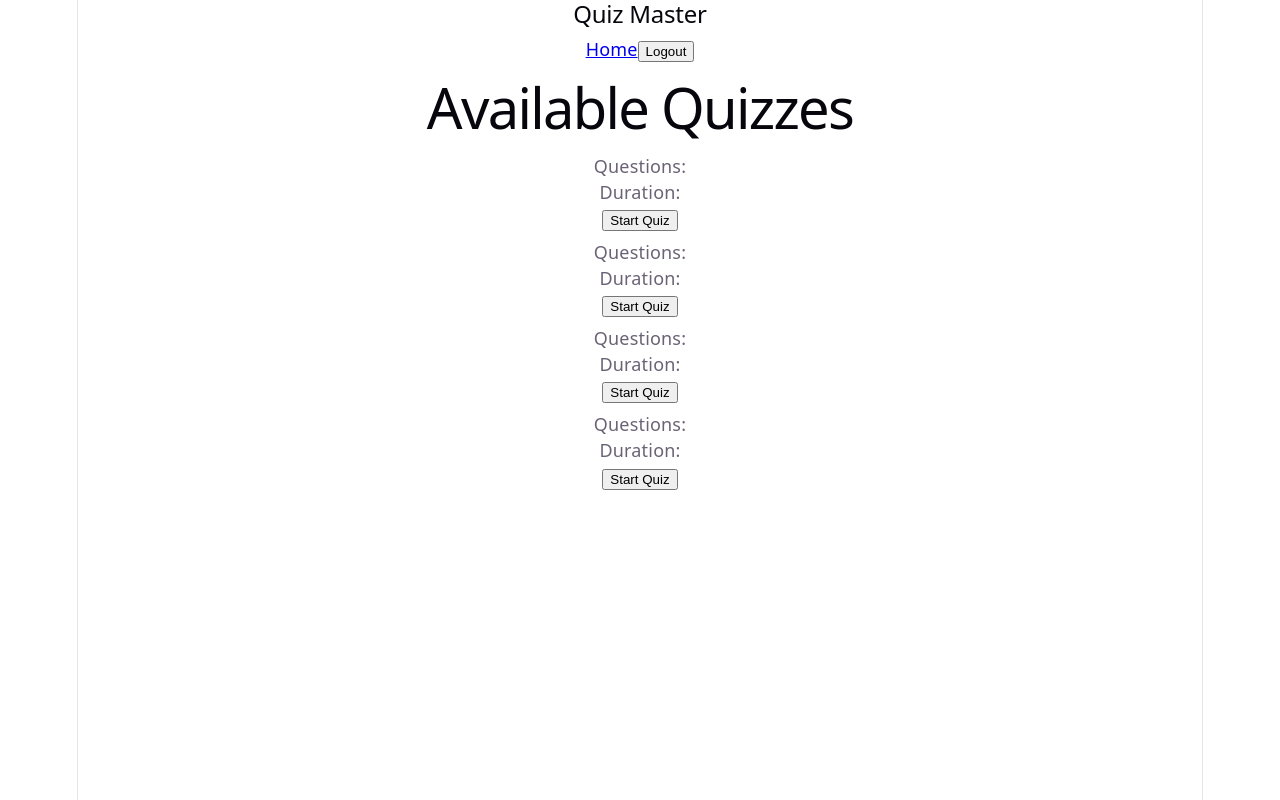
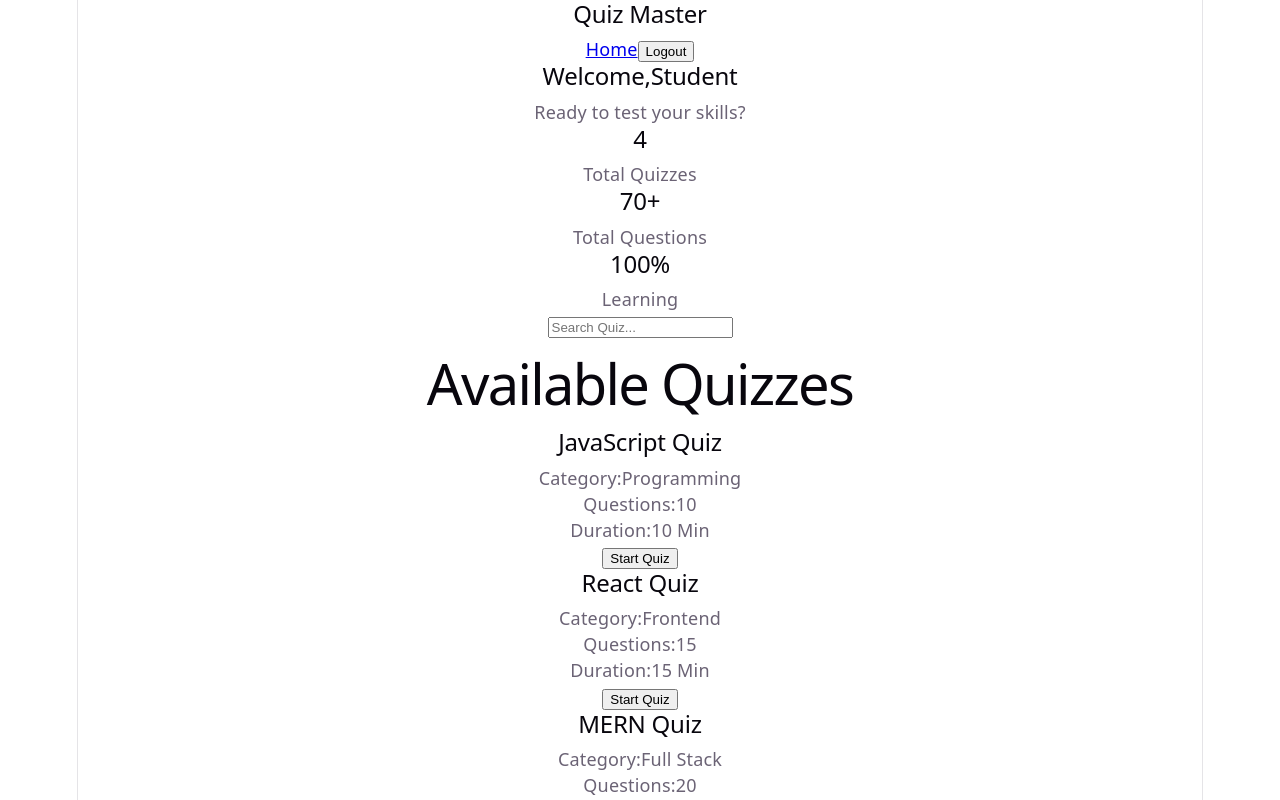
Before and after one commit to anandkishoretata-ak/Quiz-Application, a React (Vite) app in the folder Quiz-Application/: page /dashboard in a window 1280 px wide. Shown: the top 800 px of the page. Built offline with nearby package versions, Linux system fonts and the light colour scheme.

Commit message:
my project

```diff
--- a/Quiz-Application/src/App.css
+++ b/Quiz-Application/src/App.css
@@ -177,3 +177,35 @@ form button {
   justify-content: center;
   align-items: center;
 }
+.welcome-card {
+  background: #1e293b;
+  padding: 25px;
+  border-radius: 15px;
+  margin-bottom: 20px;
+}
+
+.search-box {
+  width: 100%;
+  padding: 12px;
+  border-radius: 8px;
+  margin-bottom: 20px;
+  border: none;
+}
+
+.stats-container {
+  display: flex;
+  gap: 20px;
+  margin-bottom: 30px;
+}
+
+.stat-card {
+  flex: 1;
+  background: #1e293b;
+  padding: 20px;
+  border-radius: 12px;
+  text-align: center;
+}
+
+.stat-card h2 {
+  color: #38bdf8;
+}
--- a/Quiz-Application/src/components/QuizCard.jsx
+++ b/Quiz-Application/src/components/QuizCard.jsx
@@ -1,19 +1,30 @@
 import { Link } from "react-router-dom";
-
 
 function QuizCard({ quiz }) {
   return (
     <div className="quiz-card">
       <h2>{quiz.title}</h2>
 
-      <p>Questions: {quiz.questions}</p>
+      <p>
+        Category:
+        {quiz.category}
+      </p>
 
-      <p>Duration: {quiz.time}</p>
+      <p>
+        Questions:
+        {quiz.questions}
+      </p>
 
+      <p>
+        Duration:
+        {quiz.time}
+      </p>
 
       <Link to="/quiz">
-  <button>Start Quiz</button>
-</Link>
+        <button>
+          Start Quiz
+        </button>
+      </Link>
     </div>
   );
 }
--- /dev/null
+++ b/Quiz-Application/src/data/quizzes.js
@@ -0,0 +1,32 @@
+const quizzes = [
+  {
+    id: 1,
+    title: "JavaScript Quiz",
+    category: "Programming",
+    questions: 10,
+    time: "10 Min",
+  },
+  {
+    id: 2,
+    title: "React Quiz",
+    category: "Frontend",
+    questions: 15,
+    time: "15 Min",
+  },
+  {
+    id: 3,
+    title: "MERN Quiz",
+    category: "Full Stack",
+    questions: 20,
+    time: "20 Min",
+  },
+  {
+    id: 4,
+    title: "Aptitude Quiz",
+    category: "Placement",
+    questions: 25,
+    time: "25 Min",
+  },
+];
+
+export default quizzes;
--- a/Quiz-Application/src/pages/Dashboard.jsx
+++ b/Quiz-Application/src/pages/Dashboard.jsx
@@ -1,22 +1,81 @@
+import { useState } from "react";
 import Navbar from "../components/Navbar";
 import QuizCard from "../components/QuizCard";
-import quizzes from "../data/questions";
+import quizzes from "../data/quizzes";
 
 function Dashboard() {
+  const user = JSON.parse(
+    localStorage.getItem("user")
+  );
+
+  const [search, setSearch] =
+    useState("");
+
+  const filteredQuizzes =
+    quizzes.filter((quiz) =>
+      quiz.title
+        .toLowerCase()
+        .includes(
+          search.toLowerCase()
+        )
+    );
+
   return (
     <>
       <Navbar />
 
       <div className="dashboard">
+        <div className="welcome-card">
+          <h2>
+            Welcome,
+            {user?.name || "Student"}
+          </h2>
+
+          <p>
+            Ready to test your
+            skills?
+          </p>
+        </div>
+        <div className="stats-container">
+        <div className="stat-card">
+          <h2>4</h2>
+        <p>Total Quizzes</p>
+     </div>
+
+     <div className="stat-card">
+       <h2>70+</h2>
+     <p>Total Questions</p>
+   </div>
+
+   <div className="stat-card">
+     <h2>100%</h2>
+     <p>Learning</p>
+  </div>
+</div>
+
+        <input
+          className="search-box"
+          type="text"
+          placeholder="Search Quiz..."
+          value={search}
+          onChange={(e) =>
+            setSearch(
+              e.target.value
+            )
+          }
+        />
+
         <h1>Available Quizzes</h1>
 
         <div className="quiz-container">
-          {quizzes.map((quiz) => (
-            <QuizCard
-              key={quiz.id}
-              quiz={quiz}
-            />
-          ))}
+          {filteredQuizzes.map(
+            (quiz) => (
+              <QuizCard
+                key={quiz.id}
+                quiz={quiz}
+              />
+            )
+          )}
         </div>
       </div>
     </>
--- a/Quiz-Application/src/pages/Home.jsx
+++ b/Quiz-Application/src/pages/Home.jsx
@@ -1,4 +1,3 @@
-
 import { useNavigate } from "react-router-dom";
 
 function Home() {
--- a/Quiz-Application/src/pages/Login.jsx
+++ b/Quiz-Application/src/pages/Login.jsx
@@ -1,5 +1,6 @@
 import { useState } from "react";
 import { useNavigate } from "react-router-dom";
+
 
 function Login() {
   const navigate = useNavigate();
```
